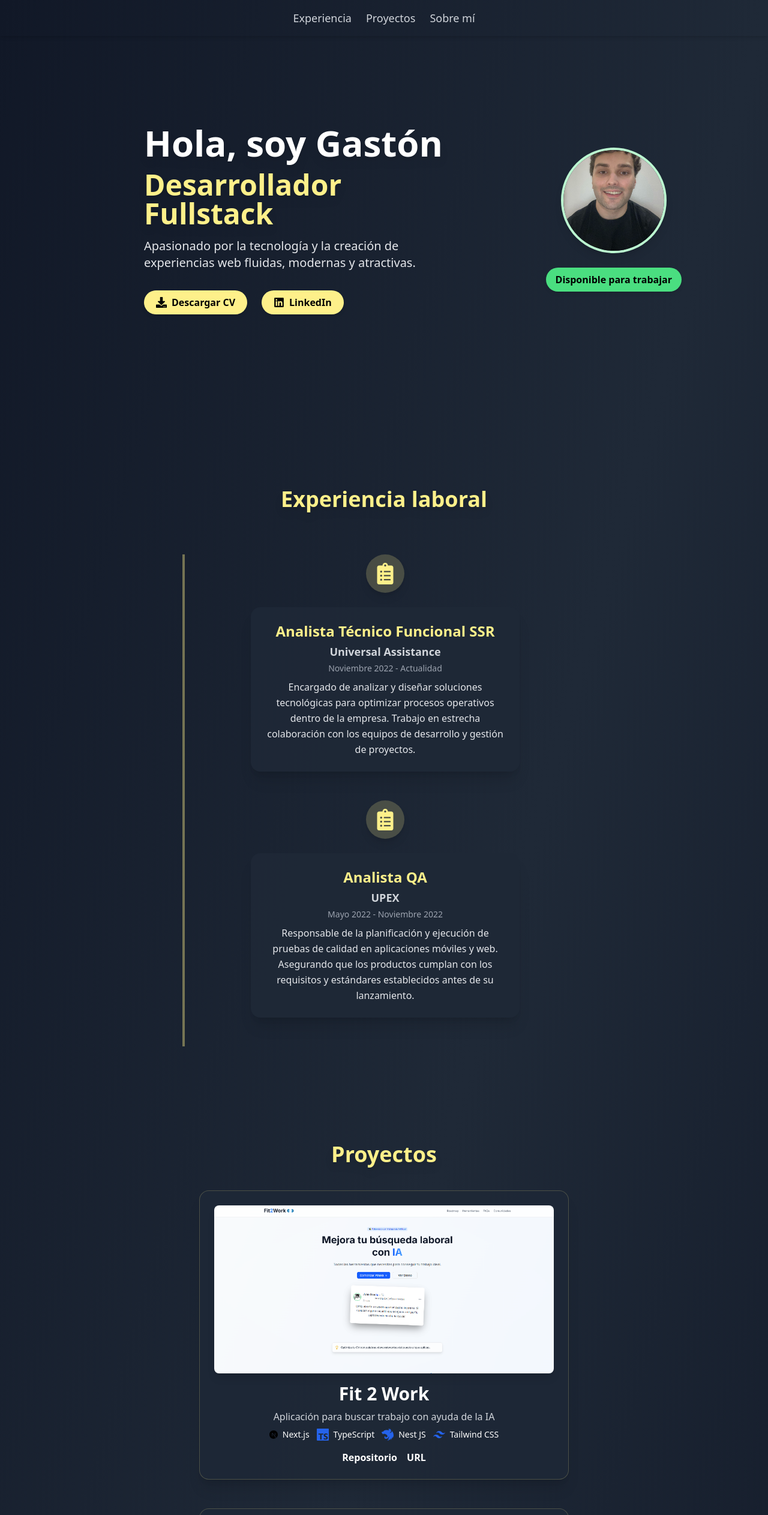
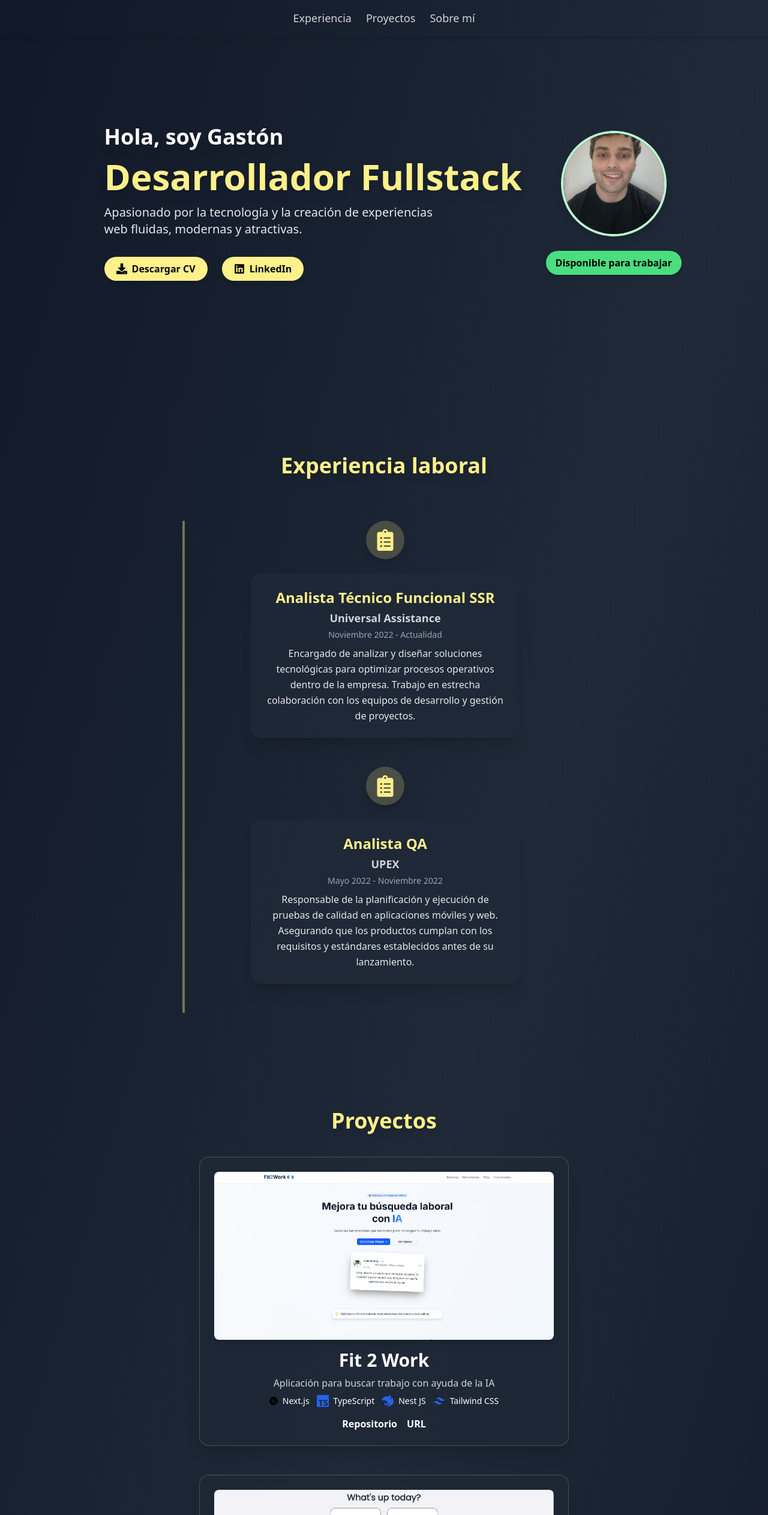
Before and after one commit to Whoiamx/portfolio, a React (Vite) app: page / in a window 1280 px wide. Shown: the top 2525 px of the page at 60% size. Built offline with nearby package versions, Linux system fonts and the light colour scheme.

Commit message:
modify things

```diff
--- a/src/components/Hero.tsx
+++ b/src/components/Hero.tsx
@@ -2,7 +2,7 @@ import { FaDownload, FaLinkedin } from "react-icons/fa";
 
 const Hero = () => {
   return (
-    <section className="p-16 md:pt-28 md:pb-28  from-gray-900 via-gray-800 to-gray-900 scroll-mt-20">
+    <section className="p-16 md:pt-28 md:pb-28  scroll-mt-20">
       <div className="container px-6 md:px-20">
         <div className="flex flex-col md:flex-row-reverse items-center gap-10 md:gap-16">
           <div className="flex justify-center flex-col items-center  gap-6">
@@ -23,11 +23,11 @@ const Hero = () => {
             </a>
           </div>
 
-          <div className="text-center p-24 md:text-left max-w-3xl">
-            <h1 className="text-3xl md:text-6xl font-extrabold mb-4 text-white drop-shadow-lg">
+          <div className="text-center  p-24 md:text-left max-w-3xl">
+            <h1 className="text-4xl font-semibold mb-4 text-white drop-shadow-lg">
               Hola, soy Gastón
             </h1>
-            <h2 className="text-yellow-200 text-4xl md:text-5xl font-bold mb-4 drop-shadow-lg">
+            <h2 className="text-yellow-200 text-6xl text-nowrap  font-extrabold mb-4 drop-shadow-lg">
               Desarrollador Fullstack
             </h2>
             <p className="text-xl text-gray-200 mb-8 font-medium">
--- a/src/components/Projects.tsx
+++ b/src/components/Projects.tsx
@@ -19,7 +19,17 @@ const Projects = () => {
 
       <div className="flex flex-col gap-12 items-center">
         <div className="p-6 rounded-2xl w-full md:w-3/4 lg:w-1/2 gap-4 bg-gray-800 bg-opacity-90 border border-yellow-200/20 shadow-xl transition-transform duration-300 hover:scale-105 hover:shadow-2xl">
-          <img src="/fit2workimage.png" className="mb-4 rounded-lg shadow-lg" />
+          <a
+            href="https://fit-2-work.vercel.app/"
+            target="_blank"
+            rel="noopener noreferrer"
+          >
+            <img
+              src="/fit2workimage.png"
+              className="mb-4 rounded-lg shadow-lg"
+            />
+          </a>
+
           <h3
             className="text-3xl font-extrabold mb-2 text-white
            text-center"
@@ -58,8 +68,8 @@ const Projects = () => {
               Repositorio
             </a>
             <a
+              className=" text-white font-semibold transition hover:text-yellow-300"
               href="https://fit-2-work.vercel.app/"
-              className=" text-white font-semibold transition hover:text-yellow-300"
               target="_blank"
               rel="noopener noreferrer"
             >
```
